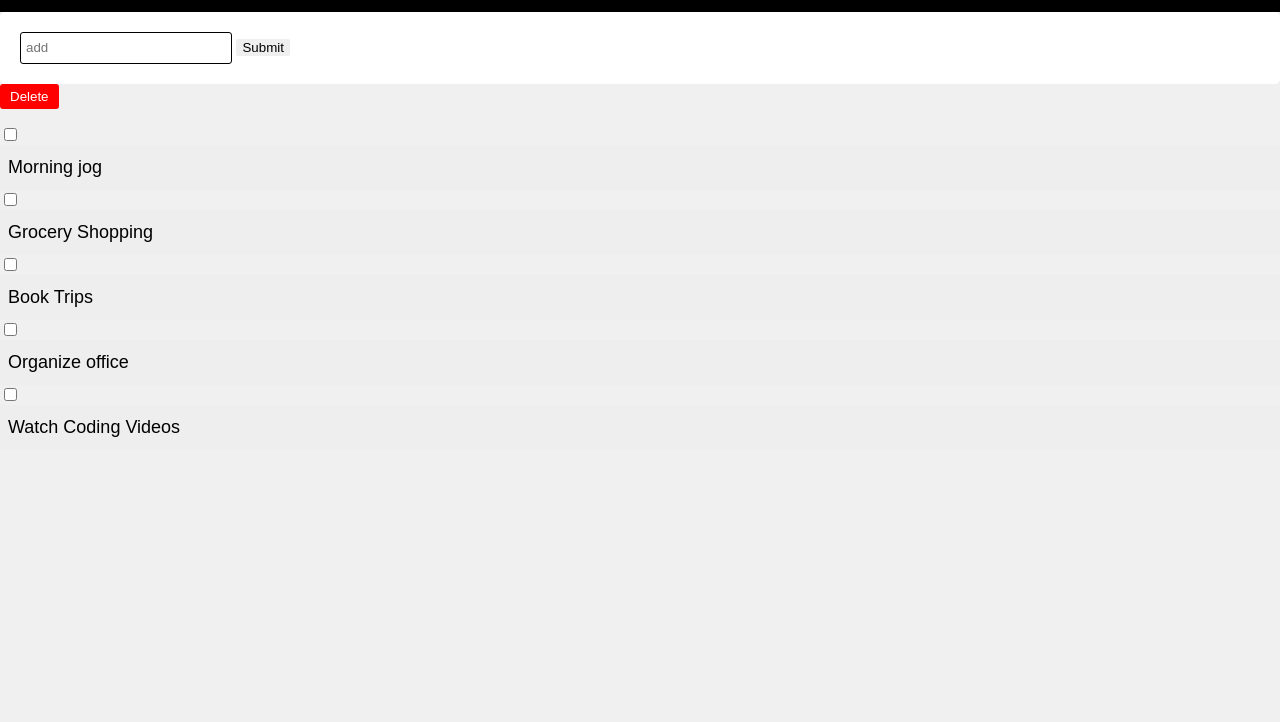
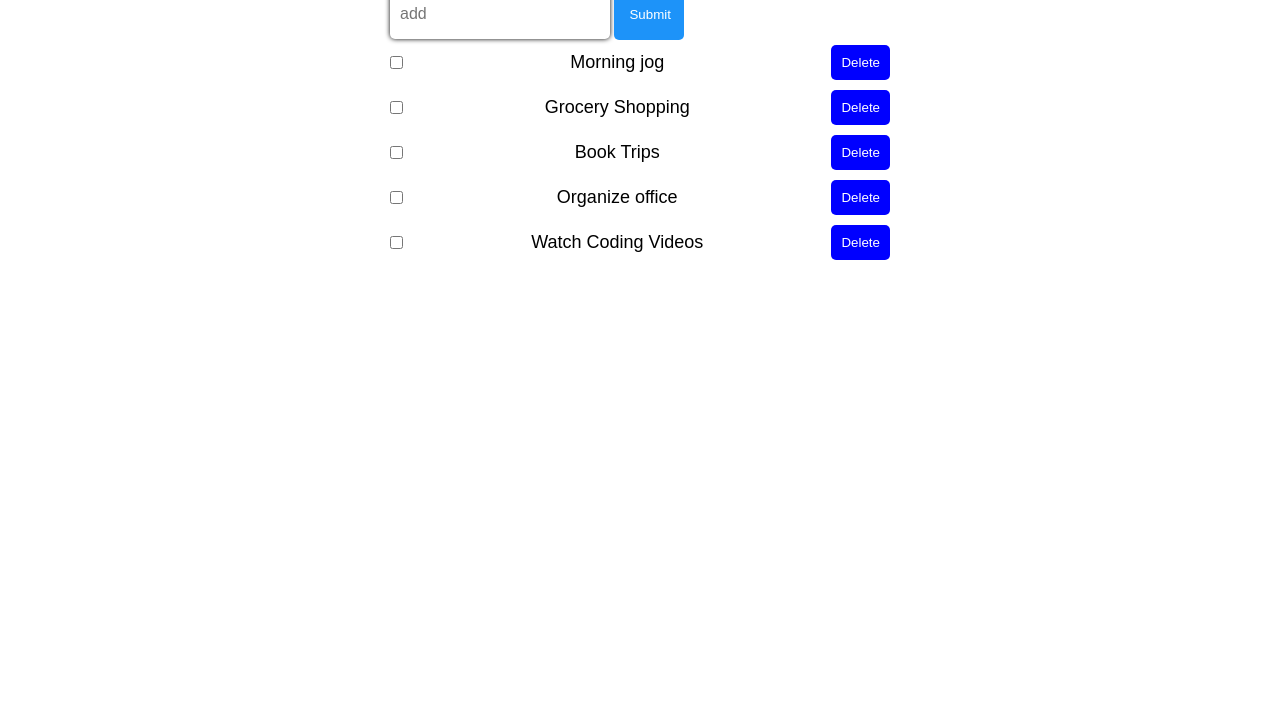
Before and after one commit to cynthiacodeske/Task-List, a plain HTML site: page index.html in a window 1280 px wide. Shown: the part 78-800 px from the top of the page. Drawn offline with Linux system fonts and the light colour scheme.

Commit message:
updated html and styled the css

```diff
--- a/index.html
+++ b/index.html
@@ -11,20 +11,39 @@
     <h1>To-Do List</h1>
    </header>
    <div class="container">
+        <form class="form">
                 <input type="text" class="task-input" id="task" placeholder="add">
                 <button class="add-button" onclick="addtask">Submit</button>
-   </div>
-   <div class="delete">
-    <button class="delete-button" onclick="deletetask">Delete</button>
-   </div>
+        </form>
         <div>
             <ul class="selectable-list">
-        <input type="checkbox" class="list-checkbox"><li>Morning jog</li>
-        <input type="checkbox" class="list-checkbox"><li>Grocery Shopping</li>
-        <input type="checkbox" class="list-checkbox"><li>Book Trips</li>
-        <input type="checkbox" class="list-checkbox"><li>Organize office</li>
-        <input type="checkbox" class="list-checkbox"><li>Watch Coding Videos</li>
+                <div class="task-items">
+                    <input type="checkbox" class="list-checkbox">
+                    <li>Morning jog</li>
+                    <button>Delete</button>
+                </div>
+                <div class="task-items">
+                    <input type="checkbox" class="list-checkbox">
+                    <li>Grocery Shopping</li>
+                    <button>Delete</button>
+                </div>
+                <div class="task-items">
+                    <input type="checkbox" class="list-checkbox">
+                    <li>Book Trips</li>
+                    <button>Delete</button>
+                </div>
+                <div class="task-items">
+                    <input type="checkbox" class="list-checkbox">
+                    <li>Organize office</li>
+                    <button>Delete</button>
+                </div>
+                <div class="task-items">
+                    <input type="checkbox" class="list-checkbox">
+                    <li>Watch Coding Videos</li>
+                    <button>Delete</button>
+                </div>
             </ul>
+        </div>
     </div>
 </body>
 </html>
--- a/styles.css
+++ b/styles.css
@@ -1,11 +1,11 @@
-body {
+* {
     font-family: Arial, sans-serif;
-    background-color: #f0f0f0;
     margin: 0;
     padding: 0;
+    align-items: center;
 }
 header {
-    background-color: black;
+    background-color: rgb(0, 140, 255);
     color: white;
     text-align: center;
     padding: 5px;
@@ -14,43 +14,65 @@ header {
   border-radius: 5px;
   padding: 20px;
   background-color:white;
+  align-items: center;
+  max-width: 500px;
+  margin:0 auto;
+}
+form input[type="text"] {
+    border-radius: 5px;
+    padding: 10px;
+    font-size: 16px;
+    border: none;
+    box-shadow: 0 0 5px black;
+    flex-grow: 1;
 }
 .add-button {
     cursor: pointer;
-    padding: auto;
-    border-radius: 2px;
+    padding: 15px 15px;
+    border-radius: 5px;
     border: none;
+    background-color: rgb(29, 147, 249);
+    color: #fff;
+    height: 50px;
+    width: 70px;
 }
 .task-input {
     padding: 5px;
     border: 1px solid #000000;
     border-radius: 3px;
     width: 200px;
-    height: 20px;
+    height: 30px;
 
 }
-.delete-button {
-    background-color:red;
-    color: #fff;
-    border: none;
-    padding: 5px 10px;
-    cursor: pointer;
-    border-radius: 3px;
-}
-.delete-button:hover {
-    background-color: #ed6253;
-}
 .add-button:hover {
-    background-color: #9cd7ff;
+    background-color: #03ca35;
 }
 ul li {
     cursor: pointer;
     position: relative;
     padding: 12px 8px;
-    background: #eee;
     font-size: 18px;
 }
 .selectable-list {
     list-style: none;
     padding: 0;
+    align-items: center;
+    position: relative;
+    width: 100%;
   }
+  .task-items {
+    display: flex;
+    align-items: center;
+    justify-content: space-between;
+  }
+  .task-items button {
+    background-color: blue;
+    color: #fff;
+    border: none;
+    padding: 10px;
+    border-radius: 5px;
+    cursor: pointer;
+  }
+  .task-items button:hover {
+    background-color: red;
+  }
```
Lines whose indentation alone changed are shown as unchanged.
